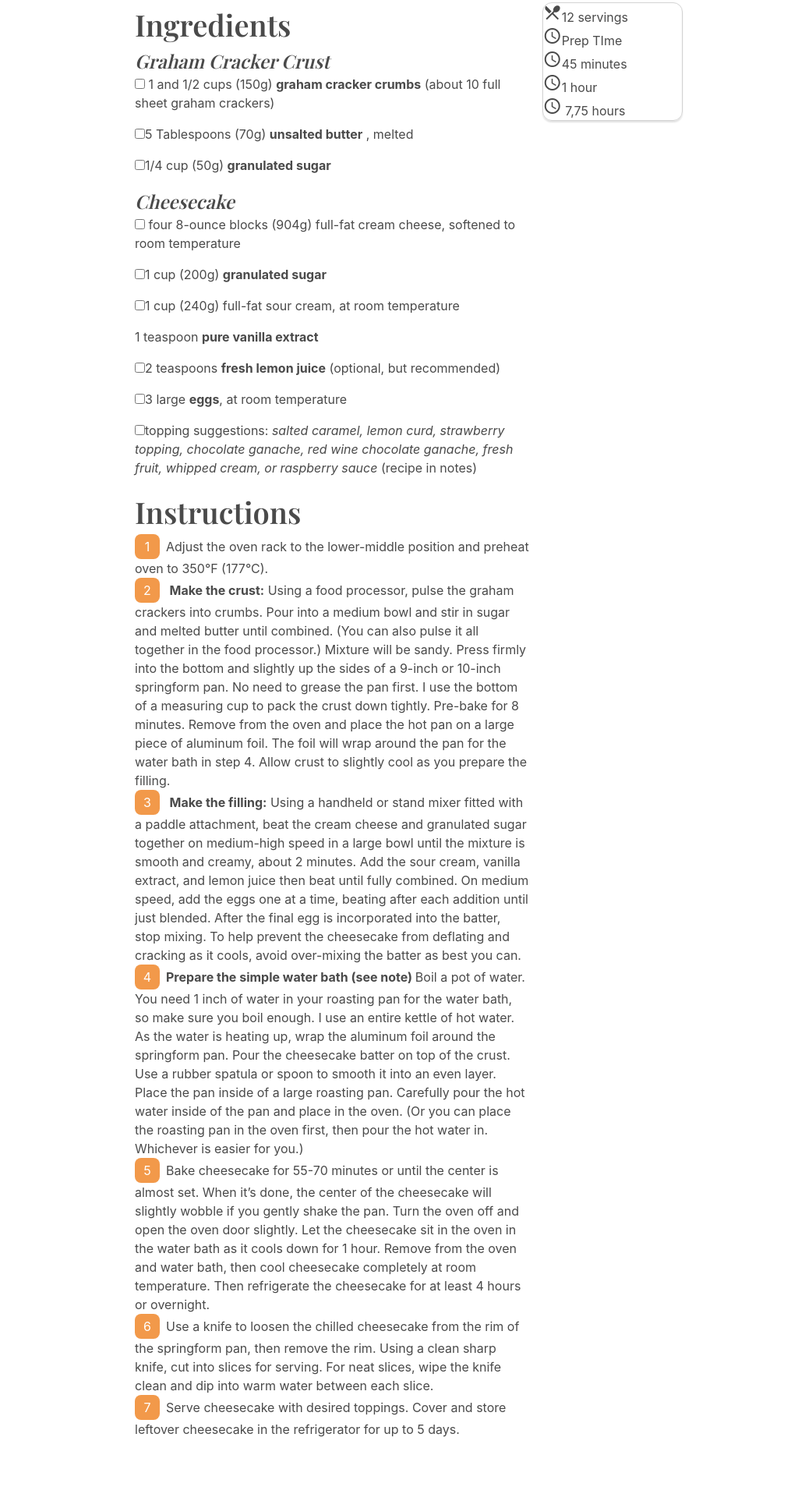
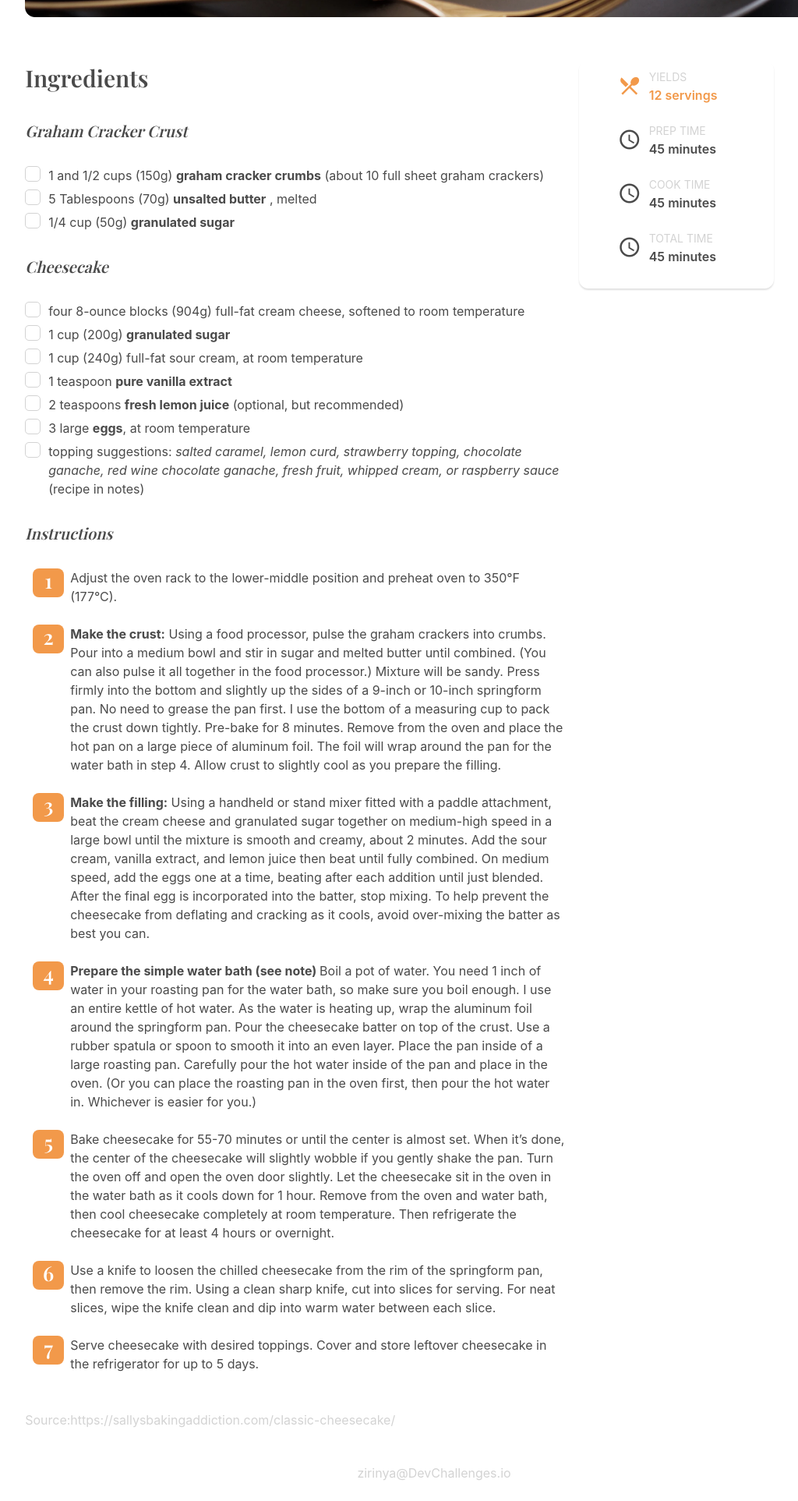
Before and after one commit to zirinya/devchallenges, a website: page Recipepage/index.html in a window 1280 px wide. Shown: the part 705-2630 px from the top of the page at 78% size, without its empty margins (83-1107 px from the left). Before the commit the page ends 2562 px from the top, so only its background shows below. Drawn offline with nearby package versions, Linux system fonts and the light colour scheme.

Commit message:
update recipes page

```diff
--- a/Recipepage/index.html
+++ b/Recipepage/index.html
@@ -21,7 +21,8 @@
                     <p>
 
                         Look no further for a creamy and ultra smooth classic cheesecake recipe! Paired with a buttery
-                    graham cracker crust, no one can deny its simple decadence. For the best results, bake in a water
+                        graham cracker crust, no one can deny its simple decadence. For the best results, bake in a
+                        water
                         bath.</p>
                     </p>
                 </div>
@@ -39,16 +40,21 @@
                         <label class="checkbox">
                             <input type="checkbox">
                         </label>
-                        1 and 1/2 cups (150g) <b>graham cracker crumbs</b>  (about 10 full sheet graham crackers)</li>
+                        <p> 1 and 1/2 cups (150g) <b>graham cracker crumbs</b> (about 10 full sheet graham crackers)
+                    </li>
+                    </p>
                     <li>
                         <label class="checkbox">
                             <input type="checkbox">
-                        </label>5 Tablespoons (70g) <b>unsalted butter</b> , melted
+                        </label>
+                        <p> 5 Tablespoons (70g) <b>unsalted butter</b> , melted</p>
                     </li>
                     <li>
                         <label class="checkbox">
                             <input type="checkbox">
-                        </label>1/4 cup (50g) <b>granulated sugar</b> </li>
+                        </label>
+                        <p>1/4 cup (50g) <b>granulated sugar</b></p>
+                    </li>
                 </ul>
                 <p class="sub-header-typo">
                     Cheesecake
@@ -58,109 +64,177 @@
                         <label class="checkbox">
                             <input type="checkbox">
                         </label>
-                        four 8-ounce blocks (904g) full-fat cream cheese, softened to room temperature</li>
+                        <p> four 8-ounce blocks (904g) full-fat cream cheese, softened to room temperature
+                    </li>
+                    </p>
                     <li>
                         <label class="checkbox">
                             <input type="checkbox">
 
-                        </label>1 cup (200g) <b> granulated sugar</b>
+                        </label>
+                        <p>1 cup (200g) <b> granulated sugar</b></p>
                     </li>
                     <li>
                         <label class="checkbox">
                             <input type="checkbox">
 
-                        </label>1 cup (240g) full-fat sour cream, at room temperature</li>
-                    <li>1 teaspoon <b>pure vanilla extract</b>
+                        </label>
+                        <p>1 cup (240g) full-fat sour cream, at room temperature</p>
+                    </li>
+                    </li>
+                    </p>
+                    <li>
+                        <label class="checkbox">
+                            <input type="checkbox">
+
+                        </label>
+                        <p>
+                            1 teaspoon <b>pure vanilla extract</b>
+                        </p>
                     </li>
                     <li>
                         <label class="checkbox">
                             <input type="checkbox">
-                        </label>2 teaspoons  <b>fresh lemon juice</b>  (optional, but recommended)</li>
+                        </label>
+                        <p>
+                            2 teaspoons <b>fresh lemon juice</b> (optional, but recommended)
+                    </li>
+                    </p>
                     <li>
                         <label class="checkbox">
                             <input type="checkbox">
 
-                        </label>3 large <b> eggs</b>, at room temperature</li>
+                        </label>
+                        <p> 3 large <b> eggs</b>, at room temperature </p>
+                    </li>
                     <li>
                         <label class="checkbox">
                             <input type="checkbox">
+                        </label>
 
-                        </label>topping suggestions: <i>salted caramel, lemon curd, strawberry topping, chocolate ganache,
+                        <p>topping suggestions: <i> salted caramel, lemon curd, strawberry topping, chocolate
+                                ganache,
                                 red wine
-                        chocolate ganache, fresh fruit, whipped cream, or raspberry sauce </i> (recipe in notes)
+                                chocolate ganache, fresh fruit, whipped cream, or raspberry sauce </i>
+                            (recipe in notes)</p>
                     </li>
                 </ul>
-                <h2 class="header-typo">Instructions
+                <h2 class="sub-header-typo">Instructions
                 </h2>
+
                 <ol class="check_list_1">
-                    <li>Adjust the oven rack to the lower-middle position and preheat oven to 350°F (177°C).</li>
-                    <li> <b> Make the crust:</b> Using a food processor, pulse the graham crackers into crumbs. Pour into a
+                    <li> <span> Adjust the oven rack to the lower-middle position and preheat oven to 350°F
+                            (177°C).</span></li>
+                    <li> <span> <b> Make the crust:</b> Using a food processor, pulse the graham crackers into crumbs.
+                            Pour
+                            into a
                             medium bowl and stir in sugar and melted butter until combined. (You can also pulse it all
                             together in the food processor.) Mixture will be sandy. Press firmly into the bottom and
-                        slightly up the sides of a 9-inch or 10-inch springform pan. No need to grease the pan first. I
-                        use the bottom of a measuring cup to pack the crust down tightly. Pre-bake for 8 minutes. Remove
-                        from the oven and place the hot pan on a large piece of aluminum foil. The foil will wrap around
-                        the pan for the water bath in step 4. Allow crust to slightly cool as you prepare the filling.
-                    </li>
-                    <li> <b> Make the filling:</b> Using a handheld or stand mixer fitted with a paddle attachment, beat the
+                            slightly up the sides of a 9-inch or 10-inch springform pan. No need to grease the pan
+                            first. I
+                            use the bottom of a measuring cup to pack the crust down tightly. Pre-bake for 8 minutes.
+                            Remove
+                            from the oven and place the hot pan on a large piece of aluminum foil. The foil will wrap
+                            around
+                            the pan for the water bath in step 4. Allow crust to slightly cool as you prepare the
+                            filling.
+                        </span> </li>
+                    <li><span><b> Make the filling:</b> Using a handheld or stand mixer fitted with a paddle attachment,
+                            beat
+                            the
                             cream cheese and granulated sugar together on medium-high speed in a large bowl until the
-                        mixture is smooth and creamy, about 2 minutes. Add the sour cream, vanilla extract, and lemon
-                        juice then beat until fully combined. On medium speed, add the eggs one at a time, beating after
+                            mixture is smooth and creamy, about 2 minutes. Add the sour cream, vanilla extract, and
+                            lemon
+                            juice then beat until fully combined. On medium speed, add the eggs one at a time, beating
+                            after
                             each addition until just blended. After the final egg is incorporated into the batter, stop
                             mixing. To help prevent the cheesecake from deflating and cracking as it cools, avoid
                             over-mixing the batter as best you can.</li>
-                    <li><b>Prepare the simple water bath (see note) </b>Boil a pot of water. You need 1 inch of water in your
+                    </span>
+                    <li> <span> <b>Prepare the simple water bath (see note) </b>Boil a pot of water. You need 1 inch of
+                            water
+                            in
+                            your
                             roasting pan for the water bath, so make sure you boil enough. I use an entire kettle of hot
-                        water. As the water is heating up, wrap the aluminum foil around the springform pan. Pour the
-                        cheesecake batter on top of the crust. Use a rubber spatula or spoon to smooth it into an even
-                        layer. Place the pan inside of a large roasting pan. Carefully pour the hot water inside of the
-                        pan and place in the oven. (Or you can place the roasting pan in the oven first, then pour the
-                        hot water in. Whichever is easier for you.)</li>
-                    <li>Bake cheesecake for 55-70 minutes or until the center is almost set. When it’s done, the center
-                        of the cheesecake will slightly wobble if you gently shake the pan. Turn the oven off and open
-                        the oven door slightly. Let the cheesecake sit in the oven in the water bath as it cools down
+                            water. As the water is heating up, wrap the aluminum foil around the springform pan. Pour
+                            the
+                            cheesecake batter on top of the crust. Use a rubber spatula or spoon to smooth it into an
+                            even
+                            layer. Place the pan inside of a large roasting pan. Carefully pour the hot water inside of
+                            the
+                            pan and place in the oven. (Or you can place the roasting pan in the oven first, then pour
+                            the
+                            hot water in. Whichever is easier for you.)</span></li>
+                    <li><span>Bake cheesecake for 55-70 minutes or until the center is almost set. When it’s done, the
+                            center
+                            of the cheesecake will slightly wobble if you gently shake the pan. Turn the oven off and
+                            open
+                            the oven door slightly. Let the cheesecake sit in the oven in the water bath as it cools
+                            down
                             for 1 hour. Remove from the oven and water bath, then cool cheesecake completely at room
-                        temperature. Then refrigerate the cheesecake for at least 4 hours or overnight.</li>
-                    <li>Use a knife to loosen the chilled cheesecake from the rim of the springform pan, then remove the
+                            temperature. Then refrigerate the cheesecake for at least 4 hours or overnight.</span></li>
+                    <li> <span>Use a knife to loosen the chilled cheesecake from the rim of the springform pan, then
+                            remove the
                             rim. Using a clean sharp knife, cut into slices for serving. For neat slices, wipe the knife
-                        clean and dip into warm water between each slice.</li>
-                    <li>Serve cheesecake with desired toppings. Cover and store leftover cheesecake in the refrigerator
-                        for up to 5 days.</li>
+                            clean and dip into warm water between each slice.</span></li>
+                    <li><span>Serve cheesecake with desired toppings. Cover and store leftover cheesecake in the
+                            refrigerator
+                            for up to 5 days.</span></li>
                 </ol>
             </div>
             <div class="column is-3 ">
                 <div class="content-3">
                     <ul>
                         <li>
-                            <span class="material-icons">
+
+                            <span class="material-icons orenge">
                                 local_dining
-                            </span>12 servings</li>
+                            </span>
+                            <div>
+                                <small class="is-uppercase">yields</small>
+                                <p class="orenge">12 servings</p>
+                            </div>
+                        </li>
+                    </ul>
+                    <ul>
+
                         <li>
                             <span class="material-icons">
                                 schedule
-                            </span>Prep TIme
+                            </span>
+                            <div>
+                                <small class="is-uppercase"> Prep TIme</small>
+                                <p>45 minutes</p>
+                            </div>
                         </li>
                         <li>
                             <span class="material-icons">
                                 schedule
-                            </span>45 minutes</li>
-                        <li>
-                            <span class="material-icons">
-                                schedule
-                            </span>1 hour</li>
+                            </span>
+                            <div>
+                                <small class="is-uppercase">cook time</small>
+                                <p>45 minutes</p>
+                            </div>
+                        </li>
                         <li>
                             <span class="material-icons">
                                 schedule
                             </span>
-                            7,75 hours</li>
+                            <div>
+                                <small class="is-uppercase"> total time</small>
+                                <p>45 minutes</p>
+                            </div>
+                        </li>
                     </ul>
                 </div>
             </div>
         </div>
+        <a class="link" href="https://sallysbakingaddiction.com/classic-cheesecake/">
+            <p> Source:</p> https://sallysbakingaddiction.com/classic-cheesecake/
+        </a>
+        <footer>zirinya@DevChallenges.io</footer>
 </body>
+</main>
+
 
 </html>
-</main>
-</body>
-
-</html>
--- /dev/null
+++ b/Recipepage/reset.scss
@@ -0,0 +1,25 @@
+* {
+    margin: 0px;
+    padding: 0px;
+    box-sizing: border-box;
+}
+
+ul,
+li,
+ol {
+    margin: 0;
+    padding: 0;
+}
+
+header {
+    padding: 35px 0px;
+
+}
+
+header h1 {
+    font-size: 38px;
+}
+
+header p {
+    font-size: 18px;
+}
--- /dev/null
+++ b/Recipepage/response.scss
@@ -0,0 +1,72 @@
+@media (max-width:800px) {
+    .header {
+        width: 100%;
+    }
+
+    main {
+        width: 90%;
+        margin: 0 auto;
+    }
+
+    .columns {
+        flex-direction: column-reverse;
+        display: flex;
+    }
+
+    .content-3 ul {
+        width: 100%;
+        display: flex;
+        font-size: 12px;
+    }
+
+    .content-3 ul li {
+        margin-right: 8px;
+    }
+
+    .content-3 {
+        box-shadow: none;
+    }
+
+    .material-icons {
+        font-size: 20px !important;
+        margin-right: 0px;
+    }
+
+    .link {
+        flex-direction: column;
+        font-size: 14px;
+    }
+}
+
+@media(min-width:1024px) {
+    main {
+        width: 82%;
+        margin: 0 auto;
+    }
+}
+
+@media (max-width:500px) {
+    .header {
+        width: 100%;
+
+    }
+
+    header h1 {
+        font-size: 22px;
+    }
+}
+
+@media (max-width:400px) {
+    .cover-img {
+        border: 1px solid;
+        height: 177px;
+        border-radius: 10px;
+        overflow: hidden;
+    }
+
+    .cover-img img {
+        width: 100%;
+        height: 100%;
+        object-fit: cover;
+    }
+}
--- a/Recipepage/style.scss
+++ b/Recipepage/style.scss
@@ -1,59 +1,69 @@
-* {
-    margin: 0px;
-    padding: 0px;
-    box-sizing: border-box;
+@import 'reset.scss';
+
+
+.header {
+    width: 67%;
 }
 
-
-ul,
-li,
-ol {
-    margin: 0;
-    padding: 0;
+.decfont {
+    font-family: 'Playfair Display', serif;
 }
 
-header {
-    padding: 35px 0px;
+main {
 
+    width: 50%;
+    margin: 0 auto;
 }
 
-header h1 {
-    font-size: 38px;
+.content-3 {
+
+    box-shadow: 0px 2px 2px rgba(0, 0, 0, 0.12);
+    border-radius: 12px;
+    padding: 8px 0px;
 }
 
-header p {
-    font-size: 18px;
-}
-
-.header {
-    width: 57%;
-
-}
-.decfont{
-    font-family: 'Playfair Display', serif;
-}
-main {
+.content-3 ul {
 
     width: 60%;
     margin: 0 auto;
 }
 
-.content-3 {
-    border: 0.3px solid lightgray;
-    box-shadow: 0px 2px 2px rgba(0, 0, 0, 0.12);
-    border-radius: 12px;
+.content-3 ul li {
+    display: flex;
+    align-items: center;
+    margin-bottom: 21px;
+}
+
+.content-3 ul li div small {
+    font-weight: 400;
+    color: lightgray;
+}
+
+.content-3 ul li div p {
+    font-weight: 600;
 }
 
 .header-typo {
-    font-size: 38px;
+    font-size: 30px;
     font-family: 'Playfair Display', serif;
 
 
 }
-.sub-header-typo{
+
+.material-icons {
+    font-size: 30px !important;
+    margin-right: 10px;
+}
+
+.orenge {
+    color: #F2994A;
+}
+
+.sub-header-typo {
     font-family: 'Playfair Display', serif;
-    font-size: 24px;
+    font-size: 20px;
     font-style: italic;
+    margin: 30px 0px;
 }
 
 ol ol li::before {
@@ -66,32 +76,44 @@ ol ol ol li::before {
 
 ol {
     list-style: none;
-    counter-reset: my-awesome-counter;
 }
 
 li {
     counter-increment: my-awesome-counter;
+}
 
+ul {
+    list-style-position: inside;
 }
 
 ol li::before {
     content: counter(my-awesome-counter);
     background: #F2994A;
-    width: 2rem;
-    height: 2rem;
-
+    min-width: 40px;
+    height: 37px;
+    flex-wrap: nowrap;
+    font-size: 26px;
     display: inline-block;
     line-height: 2rem;
     color: white;
     text-align: center;
     margin-right: 0.5rem;
     border-radius: 8px;
+    font-family: 'Playfair Display', serif;
 }
 
+
 .check_list li {
+    margin-bottom: 6px;
+    display: flex;
 
-    margin-bottom: 16px;
+}
 
+.check_list_1 li {
+    margin-bottom: 24px;
+    display: flex;
+
+    padding-left: 10px;
 }
 
 .paragraphs {
@@ -101,17 +123,44 @@ ol li::before {
     font-style: italic;
 }
 
+.link {
+    text-decoration: none;
+    color: lightgray;
+
+
+}
+
+input[type='checkbox'] {
+    -webkit-appearance: none;
+    width: 20px;
+    height: 20px;
+    background: white;
+    border-radius: 5px;
+    border: 1px solid lightgray;
+    margin-right: 10px;
+}
+
+input[type='checkbox']:checked {
+    background: #F2994A;
+}
+
 .paragraphs img {
     margin: 9px 9px 9px 0px;
 }
-@media (max-width:800px){
-    .header {
-      width: 100%;
-    }
-    main {
-        width: 90%;
-        margin: 0 auto;
-    }
-    .columns{  flex-direction: column-reverse;
-        display: flex; }
+
+.cover-img {
+    margin-bottom: 50px;
 }
+
+footer {
+    padding: 24px 0px;
+    text-align: center;
+    color: lightgray;
+    margin-top: 20px;
+}
+
+.link {
+    display: flex;
+}
+
+@import 'response.scss';
```
Also changed, not shown: Recipepage/index.css, 1 other file. Lines whose indentation alone changed are shown as unchanged.
